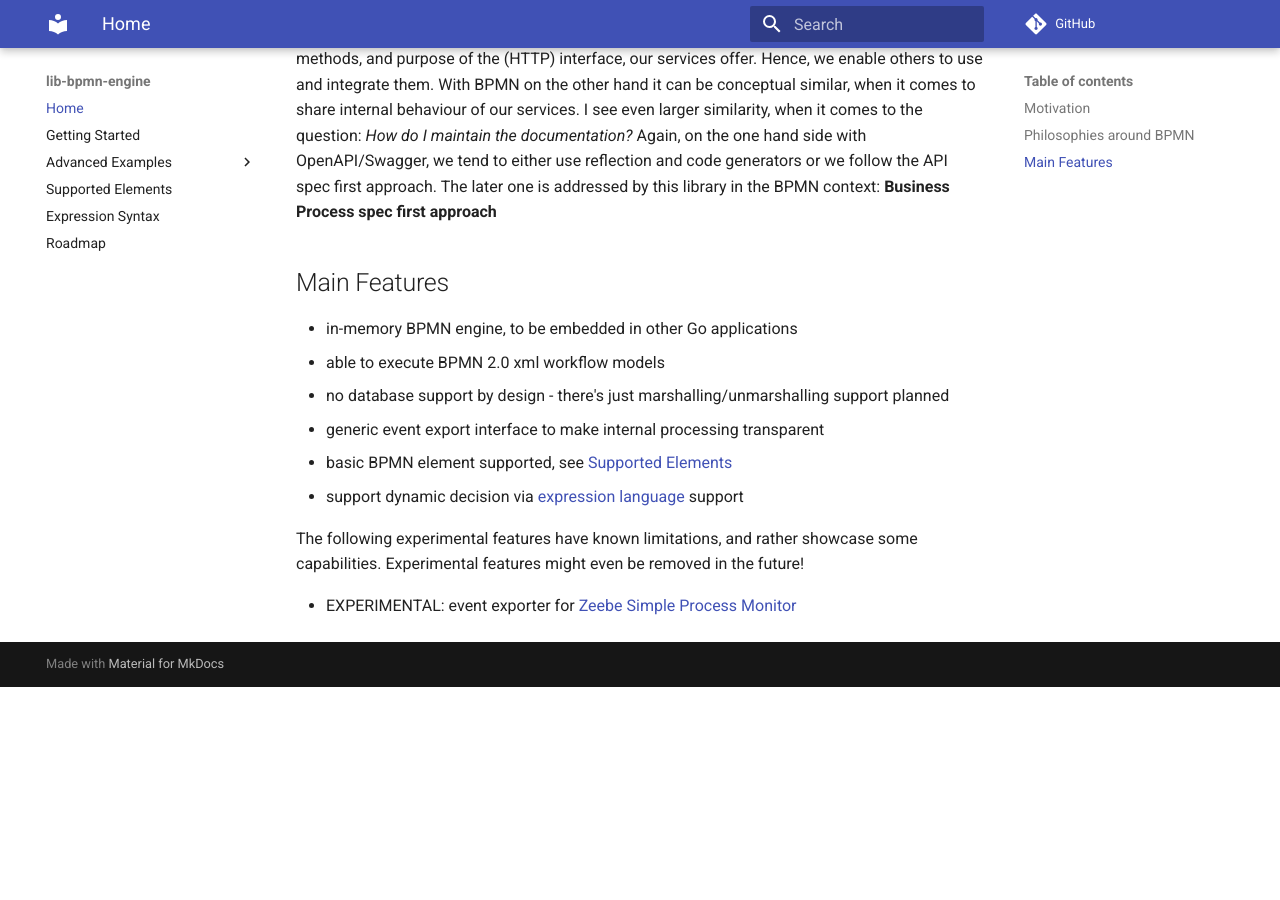
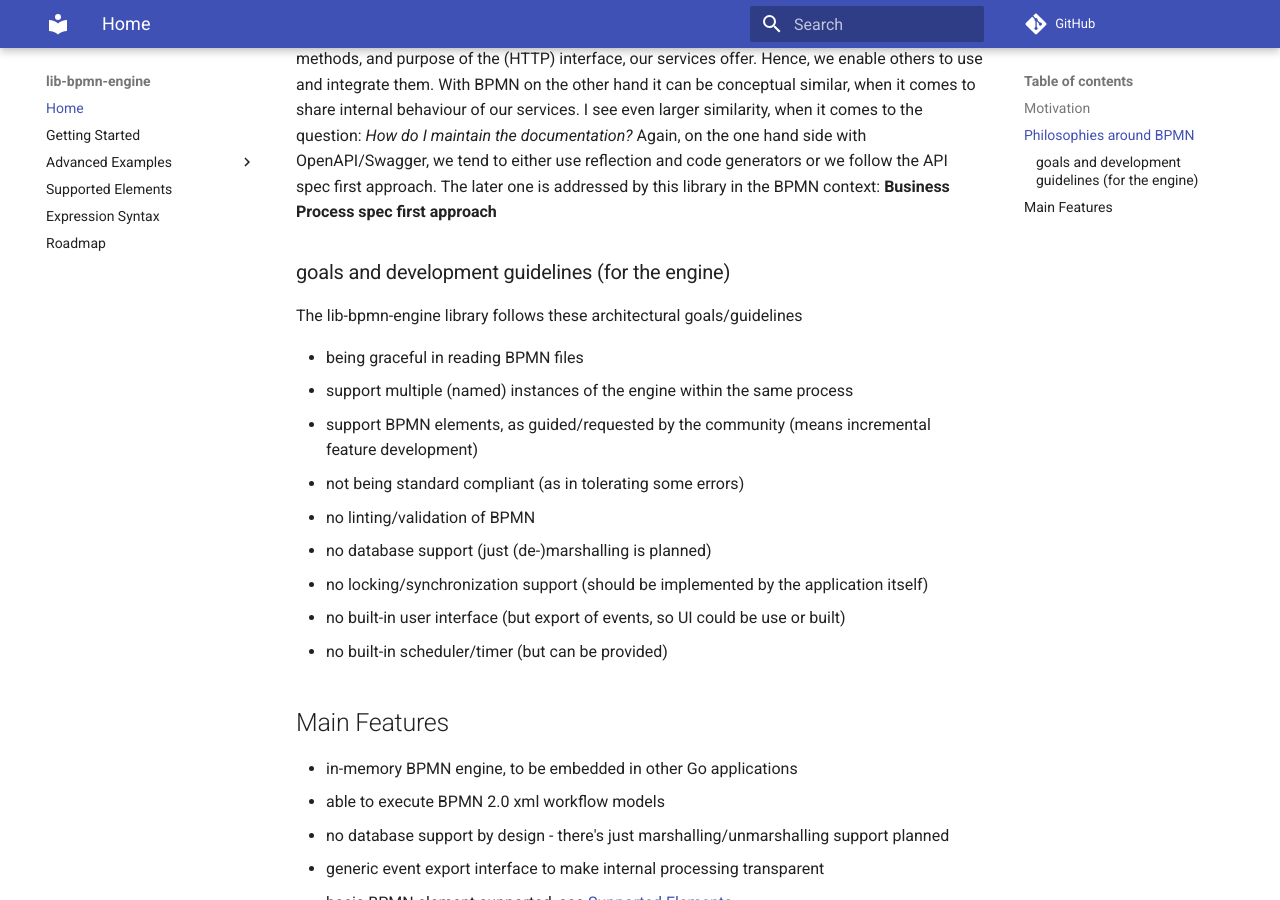
Before and after one commit to nitram509/lib-bpmn-engine, an MkDocs documentation site: the page built from docs/index.md, in a window 1280 px wide and 900 px high, scrolled down 682 px. Built offline with MkDocs 1.6.1 and Material for MkDocs 9.7.7, drawn with Linux system fonts in a browser that asks for light colours; comment, search, counter and statistics services are not loaded; before the commit the page ends 1369 px from its top, so only the background shows below that.

Commit message:
doc goals/guidelines

```diff
--- a/docs/index.md
+++ b/docs/index.md
@@ -30,6 +30,20 @@ Again, on the one hand side with OpenAPI/Swagger, we tend to either use reflecti
 or we follow the API spec first approach.
 The later one is addressed by this library in the BPMN context: **Business Process spec first approach**
 
+### goals and development guidelines (for the engine)
+
+The lib-bpmn-engine library follows these architectural goals/guidelines
+
+* being graceful in reading BPMN files
+* support multiple (named) instances of the engine within the same process
+* support BPMN elements, as guided/requested by the community (means incremental feature development)
+* not being standard compliant (as in tolerating some errors)
+* no linting/validation of BPMN
+* no database support (just (de-)marshalling is planned)
+* no locking/synchronization support (should be implemented by the application itself)
+* no built-in user interface (but export of events, so UI could be use or built)
+* no built-in scheduler/timer (but can be provided)
+
 ## Main Features
 
 * in-memory BPMN engine, to be embedded in other Go applications
```
